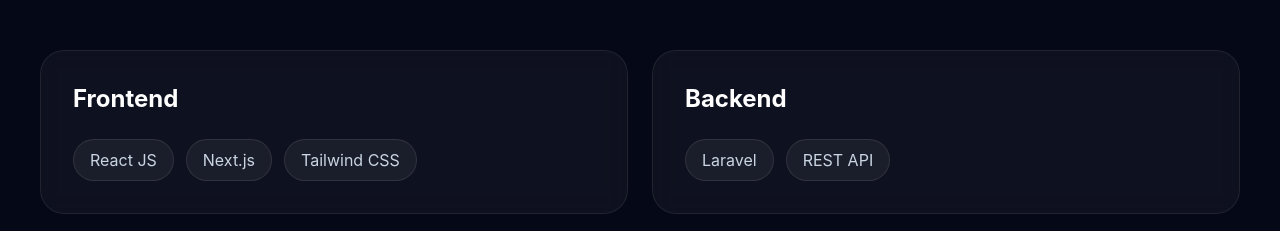
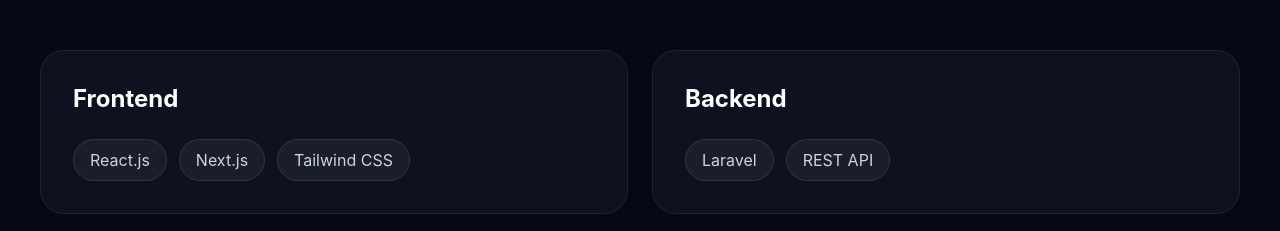
Before and after one commit to rosyid-still-learning/portfolio-rosyid, a React (Vite) app: page / in a window 1280 px wide. Shown: the part 2860-3091 px from the top of the page. Built offline with nearby package versions, Linux system fonts and the light colour scheme.

Commit message:
Update portfolio

```diff
--- a/src/components/Skills.jsx
+++ b/src/components/Skills.jsx
@@ -3,7 +3,7 @@ import { motion } from "framer-motion";
 const skillCategories = [
   {
     title: "Frontend",
-    skills: ["React JS", "Next.js", "Tailwind CSS"],
+    skills: ["React.js", "Next.js", "Tailwind CSS"],
   },
   {
     title: "Backend",
```
